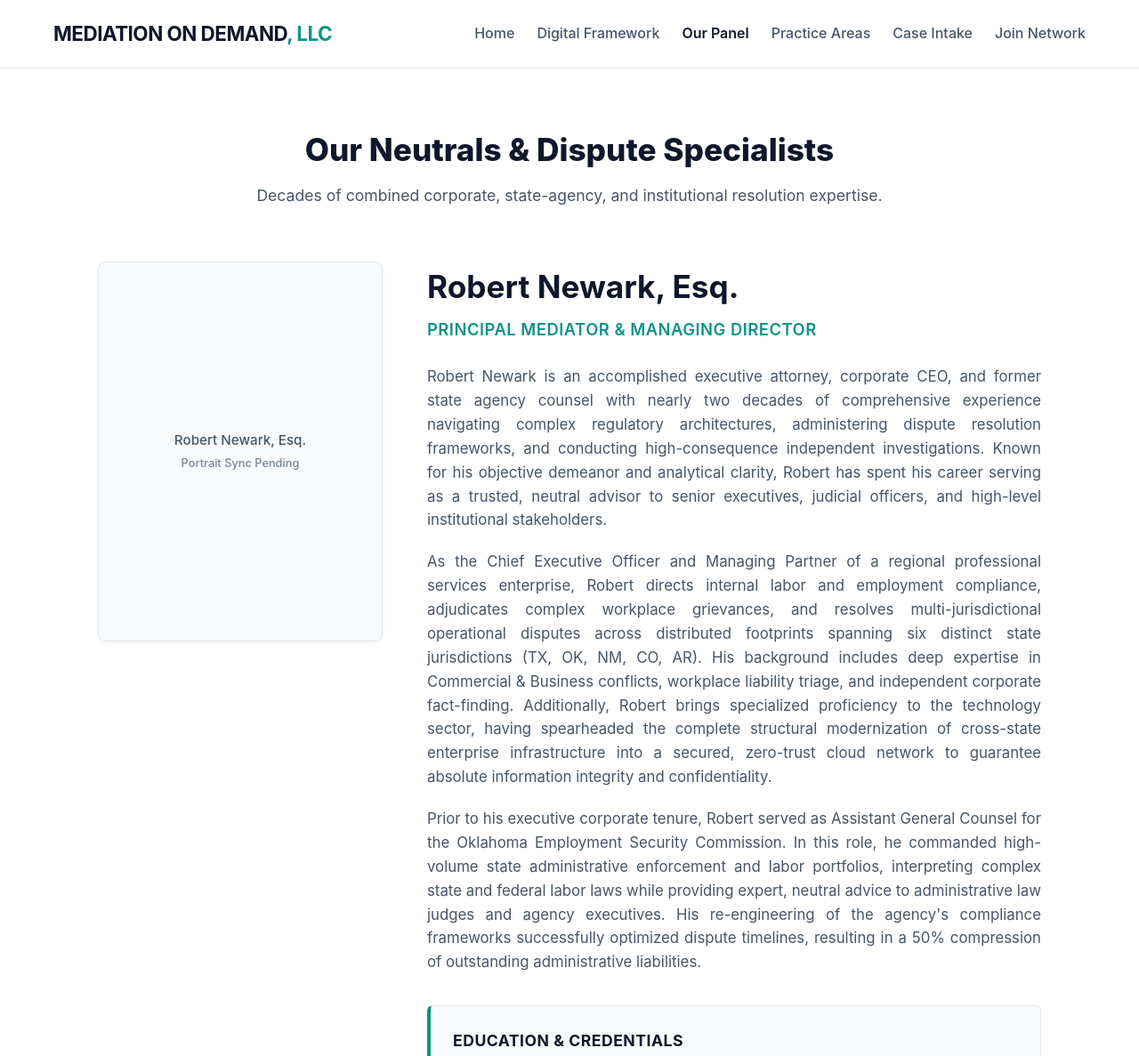
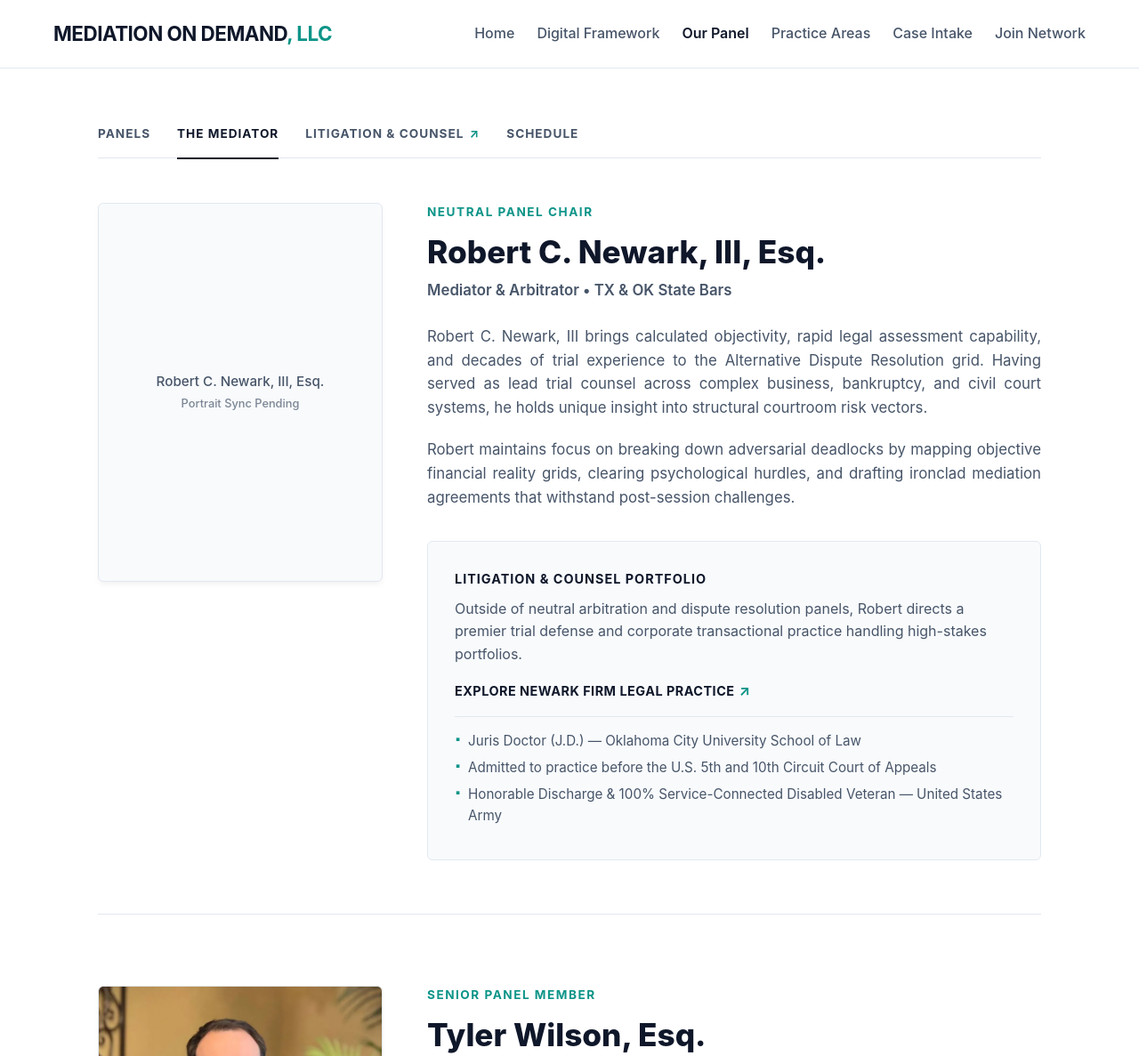
Before and after one commit to robnewark-cpu/modmediations-site, a plain HTML site: page mediators.html in a window 1280 px wide. Shown: the top 1187 px of the page at 89% size. Drawn offline with Linux system fonts and the light colour scheme.

Commit message:
Update mediators.html

```diff
--- a/mediators.html
+++ b/mediators.html
@@ -3,8 +3,8 @@
 <head>
     <meta charset="UTF-8">
     <meta name="viewport" content="width=device-width, initial-scale=1.0">
-    <title>Our Mediator Panels | Mediation on Demand, LLC</title>
-    <meta name="description" content="Meet our principal corporate mediators, Robert Newark, Esq. and Tyler Wilson, Esq., specializing in business, labor liability triage, and high-volume commercial dispute resolution.">
+    <title>Our Neutral Panel | Mediation on Demand, LLC</title>
+    <meta name="description" content="Meet our neutral panel chairs and dispute resolution specialists, Robert C. Newark, III, Esq. and Tyler Wilson, Esq.">
     <style>
         :root {
             --bg-main: #ffffff;
@@ -16,6 +16,7 @@
         }
         * { box-sizing: border-box; margin: 0; padding: 0; }
         body { font-family: -apple-system, BlinkMacSystemFont, "Segoe UI", Roboto, sans-serif; background-color: var(--bg-main); color: var(--text-dark); line-height: 1.6; }
+
         header { background-color: rgba(255, 255, 255, 0.95); border-bottom: 1px solid var(--border-light); position: fixed; top: 0; left: 0; right: 0; z-index: 1000; }
         .nav-container { max-width: 1200px; margin: 0 auto; padding: 20px; display: flex; justify-content: space-between; align-items: center; }
         .logo { font-size: 1.4rem; font-weight: 700; color: var(--text-dark); text-decoration: none; text-transform: uppercase; letter-spacing: -0.5px; }
@@ -25,8 +26,12 @@
         .nav-links a:hover { color: var(--text-dark); }
 
         .main-container { max-width: 1100px; margin: 140px auto 60px auto; padding: 0 20px; }
-        .page-title { font-size: 2.2rem; font-weight: 800; color: var(--text-dark); margin-bottom: 10px; text-align: center; }
-        .page-subtitle { color: var(--text-muted); text-align: center; margin-bottom: 60px; font-size: 1.1rem; }
+
+        /* Context Navigation Header Matrix */
+        .context-matrix { display: flex; gap: 30px; border-bottom: 1px solid var(--border-light); padding-bottom: 15px; margin-bottom: 50px; }
+        .matrix-link { text-decoration: none; font-size: 0.85rem; font-weight: 700; text-transform: uppercase; color: var(--text-muted); letter-spacing: 1px; }
+        .matrix-link.active { color: var(--text-dark); border-bottom: 2px solid var(--text-dark); padding-bottom: 15px; margin-bottom: -17px; }
+        .matrix-link span { color: var(--teal-accent); margin-left: 2px; }
 
         .profile-row { display: flex; gap: 50px; flex-wrap: wrap; margin-bottom: 80px; padding-bottom: 60px; border-bottom: 1px solid var(--border-light); }
         .profile-row:last-of-type { border-bottom: none; margin-bottom: 20px; }
@@ -34,7 +39,7 @@
         .profile-photo-area { flex: 1; min-width: 300px; max-width: 320px; }
         .profile-image-container {
             width: 100%;
-            border-radius: 8px;
+            border-radius: 6px;
             border: 1px solid var(--border-light);
             box-shadow: 0 4px 6px -1px rgba(0,0,0,0.05);
             overflow: hidden;
@@ -43,20 +48,27 @@
             display: flex;
             align-items: center;
             justify-content: center;
+            margin-bottom: 20px;
         }
         .profile-image { width: 100%; height: 100%; object-fit: cover; display: block; }
         .fallback-text { color: var(--text-muted); font-size: 0.95rem; font-weight: 500; text-align: center; padding: 20px; }
 
         .profile-text-area { flex: 2; min-width: 300px; }
-        h2 { font-size: 2.2rem; margin-bottom: 5px; color: var(--text-dark); }
-        .title-tag { color: var(--teal-accent); font-size: 1.15rem; font-weight: 600; margin-bottom: 25px; text-transform: uppercase; letter-spacing: 0.5px; }
+        .panel-role { font-size: 0.85rem; font-weight: 700; color: var(--teal-accent); text-transform: uppercase; letter-spacing: 1.5px; margin-bottom: 5px; }
+        h2 { font-size: 2.2rem; font-weight: 800; margin-bottom: 2px; color: var(--text-dark); }
+        .bar-tag { color: var(--text-muted); font-size: 1.05rem; font-weight: 600; margin-bottom: 25px; }
         .bio-p { color: var(--text-muted); margin-bottom: 20px; font-size: 1.05rem; text-align: justify; }
 
-        .credentials-box { background-color: var(--bg-card); border: 1px solid var(--border-light); border-left: 4px solid var(--teal-accent); padding: 25px; border-radius: 6px; margin-top: 35px; }
-        .credentials-box h3 { margin-bottom: 12px; font-size: 1.1rem; color: var(--text-dark); text-transform: uppercase; letter-spacing: 0.5px; }
-        .credentials-box ul { list-style: none; color: var(--text-muted); font-size: 0.95rem; }
-        .credentials-box li { margin-bottom: 8px; position: relative; padding-left: 18px; }
-        .credentials-box li::before { content: "•"; color: var(--teal-accent); position: absolute; left: 0; font-weight: bold; }
+        .portfolio-box { background-color: var(--bg-card); border: 1px solid var(--border-light); padding: 30px; border-radius: 6px; margin-top: 35px; }
+        .portfolio-box h3 { font-size: 0.9rem; font-weight: 700; margin-bottom: 10px; color: var(--text-dark); text-transform: uppercase; letter-spacing: 1px; }
+        .portfolio-box p { color: var(--text-muted); font-size: 1rem; margin-bottom: 15px; }
+        .portfolio-link { display: inline-flex; align-items: center; text-decoration: none; color: var(--text-dark); font-weight: 700; font-size: 0.9rem; text-transform: uppercase; letter-spacing: 0.5px; }
+        .portfolio-link span { color: var(--teal-accent); margin-left: 5px; font-size: 1rem; }
+        .portfolio-link:hover { color: var(--teal-accent); }
+
+        .credentials-list { list-style: none; color: var(--text-muted); font-size: 0.95rem; margin-top: 15px; border-top: 1px solid var(--border-light); padding-top: 15px; }
+        .credentials-list li { margin-bottom: 6px; position: relative; padding-left: 15px; }
+        .credentials-list li::before { content: "▪"; color: var(--teal-accent); position: absolute; left: 0; font-size: 0.8rem; }
 
         footer { background-color: #f8fafc; padding: 40px 20px; border-top: 1px solid var(--border-light); text-align: center; color: var(--text-muted); font-size: 0.9rem; margin-top: 80px; }
     </style>
@@ -77,29 +89,35 @@
     </header>
 
     <main class="main-container">
-        <h1 class="page-title">Our Neutrals & Dispute Specialists</h1>
-        <p class="page-subtitle">Decades of combined corporate, state-agency, and institutional resolution expertise.</p>
+        <nav class="context-matrix">
+            <a href="process.html" class="matrix-link">Panels</a>
+            <a href="mediators.html" class="matrix-link active">The Mediator</a>
+            <a href="https://www.newarkfirm.com" class="matrix-link" target="_blank">Litigation & Counsel <span>&nearr;</span></a>
+            <a href="intake.html" class="matrix-link">Schedule</a>
+        </nav>
 
         <section class="profile-row">
             <div class="profile-photo-area">
                 <div class="profile-image-container">
-                    <img src="headshot.jpg" alt="Robert Newark, Esq." class="profile-image" onerror="this.style.display='none'; this.nextElementSibling.style.display='block';">
-                    <div class="fallback-text" style="display: none;">Robert Newark, Esq.<br><span style="font-size: 0.8rem; opacity: 0.7;">Portrait Sync Pending</span></div>
+                    <img src="headshot.jpg" alt="Robert C. Newark, III, Esq." class="profile-image" onerror="this.style.display='none'; this.nextElementSibling.style.display='block';">
+                    <div class="fallback-text" style="display: none;">Robert C. Newark, III, Esq.<br><span style="font-size: 0.8rem; opacity: 0.7;">Portrait Sync Pending</span></div>
                 </div>
             </div>
             <div class="profile-text-area">
-                <h2>Robert Newark, Esq.</h2>
-                <div class="title-tag">Principal Mediator & Managing Director</div>
+                <div class="panel-role">Neutral Panel Chair</div>
+                <h2>Robert C. Newark, III, Esq.</h2>
+                <div class="bar-tag">Mediator & Arbitrator • TX & OK State Bars</div>
 
-                <p class="bio-p">Robert Newark is an accomplished executive attorney, corporate CEO, and former state agency counsel with nearly two decades of comprehensive experience navigating complex regulatory architectures, administering dispute resolution frameworks, and conducting high-consequence independent investigations. Known for his objective demeanor and analytical clarity, Robert has spent his career serving as a trusted, neutral advisor to senior executives, judicial officers, and high-level institutional stakeholders.</p>
-                <p class="bio-p">As the Chief Executive Officer and Managing Partner of a regional professional services enterprise, Robert directs internal labor and employment compliance, adjudicates complex workplace grievances, and resolves multi-jurisdictional operational disputes across distributed footprints spanning six distinct state jurisdictions (TX, OK, NM, CO, AR). His background includes deep expertise in Commercial & Business conflicts, workplace liability triage, and independent corporate fact-finding. Additionally, Robert brings specialized proficiency to the technology sector, having spearheaded the complete structural modernization of cross-state enterprise infrastructure into a secured, zero-trust cloud network to guarantee absolute information integrity and confidentiality.</p>
-                <p class="bio-p">Prior to his executive corporate tenure, Robert served as Assistant General Counsel for the Oklahoma Employment Security Commission. In this role, he commanded high-volume state administrative enforcement and labor portfolios, interpreting complex state and federal labor laws while providing expert, neutral advice to administrative law judges and agency executives. His re-engineering of the agency's compliance frameworks successfully optimized dispute timelines, resulting in a 50% compression of outstanding administrative liabilities.</p>
+                <p class="bio-p">Robert C. Newark, III brings calculated objectivity, rapid legal assessment capability, and decades of trial experience to the Alternative Dispute Resolution grid. Having served as lead trial counsel across complex business, bankruptcy, and civil court systems, he holds unique insight into structural courtroom risk vectors.</p>
+                <p class="bio-p">Robert maintains focus on breaking down adversarial deadlocks by mapping objective financial reality grids, clearing psychological hurdles, and drafting ironclad mediation agreements that withstand post-session challenges.</p>
 
-                <div class="credentials-box">
-                    <h3>Education & Credentials</h3>
-                    <ul>
+                <div class="portfolio-box">
+                    <h3>Litigation & Counsel Portfolio</h3>
+                    <p>Outside of neutral arbitration and dispute resolution panels, Robert directs a premier trial defense and corporate transactional practice handling high-stakes portfolios.</p>
+                    <a href="https://www.newarkfirm.com" class="portfolio-link" target="_blank">Explore Newark Firm Legal Practice <span>&nearr;</span></a>
+
+                    <ul class="credentials-list">
                         <li>Juris Doctor (J.D.) — Oklahoma City University School of Law</li>
-                        <li>Active Member in Good Standing — Supreme Court of Texas & Oklahoma Bar Association</li>
                         <li>Admitted to practice before the U.S. 5th and 10th Circuit Court of Appeals</li>
                         <li>Honorable Discharge & 100% Service-Connected Disabled Veteran — United States Army</li>
                     </ul>
@@ -115,21 +133,22 @@
                 </div>
             </div>
             <div class="profile-text-area">
+                <div class="panel-role">Senior Panel Member</div>
                 <h2>Tyler Wilson, Esq.</h2>
-                <div class="title-tag">Senior Panel Member</div>
+                <div class="bar-tag">Mediator & Resolution Specialist • AK, OK, WI, & SD State Bars</div>
 
-                <p class="bio-p">Tyler Wilson is a seasoned dispute resolution executive and senior attorney with over a decade of dedicated legal practice specialized in systematic litigation lifecycle management, high-consequence corporate negotiations, and multi-jurisdictional conflict triage. A highly versatile advocate recognized for structural objectivity and strategic analytical clarity, Tyler has spent his career spearheading complex commercial settlements and administering scaled resolution dockets across diverse legal and regulatory landscapes.</p>
-                <p class="bio-p">As a cornerstone of the panel’s advanced resolution operations, Tyler directs structured business negotiations and orchestrates multi-jurisdictional dispute portfolios spanning commercial financial defense, creditor-debtor frameworks, corporate collections, and real estate asset conflicts. His background includes the comprehensive management of high-stakes civil dockets. Notably, during his tenure as a senior attorney with the National Litigation Law Group, Tyler commanded a massive regional resolution engine, successfully adjudicating and resolving over 7,500 commercial and consumer finance cases, resulting in the structured settlement of more than $42 million in outstanding financial liabilities.</p>
-                <p class="bio-p">In addition to his extensive financial defense and business asset practice, Tyler brings specialized multi-jurisdictional proficiency to high-level compliance sectors. His prior background includes deep institutional management of advanced federal immigration law frameworks with the Velie Law Firm. In this capacity, he served as a trusted advisor navigating complex U.S. visa compliance architectures and regulatory protocols for elite international stakeholders, including world-class corporate leaders, renowned research scientists, and global sports organizations.</p>
+                <p class="bio-p">Tyler Wilson brings dynamic conflict triage, highly-scaled negotiation parameters, and over a decade of systematic docket resolution experience to the Alternative Dispute Resolution platform. Having successfully resolved more than 7,500 intense financial conflict cases and structured over $42 million in debt settlements, he holds unparalleled experience managing high-volume enterprise friction pools.</p>
+                <p class="bio-p">Tyler excels at accelerating multi-jurisdictional settlements by analyzing structural risk vectors, isolating consumer and commercial leverage indicators, and converting complex litigation roadblocks into objective, calculated closure matrices.</p>
 
-                <div class="credentials-box">
-                    <h3>Education & Credentials</h3>
-                    <ul>
+                <div class="portfolio-box">
+                    <h3>Litigation & Counsel Portfolio</h3>
+                    <p>Outside of neutral panel arbitration, Tyler oversees sophisticated litigation lifecycles, broad financial defense strategies, and complex regulatory compliance dockets.</p>
+                    <a href="https://www.newarkfirm.com" class="portfolio-link" target="_blank">Explore Newark Firm Legal Practice <span>&nearr;</span></a>
+
+                    <ul class="credentials-list">
                         <li>Juris Doctor (J.D.) — University of Oklahoma College of Law</li>
-                        <li>Master of Public Health (M.P.H., Healthcare Administration & Policy) — University of Oklahoma College of Public Health</li>
-                        <li>Bachelor of Science (B.S., Biology; Minors in Chemistry & Political Science) — University of the Ozarks</li>
-                        <li>Licensed Attorney in Active Good Standing — Alaska, Oklahoma, Wisconsin, and South Dakota State Bar Associations</li>
-                        <li>Certified Official & Collegiate Representative — United States Tennis Association (USTA) & Intercollegiate Tennis Association (ITA)</li>
+                        <li>Master of Public Health (M.P.H., Healthcare Administration & Policy) — University of Oklahoma</li>
+                        <li>Former University Alumni Board Treasurer & Certified Official — USTA & ITA</li>
                     </ul>
                 </div>
             </div>
```
